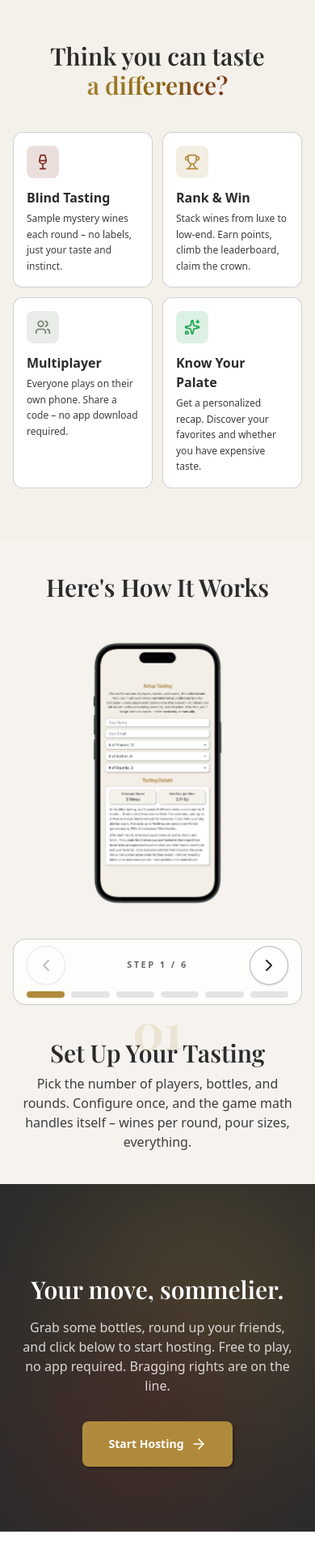
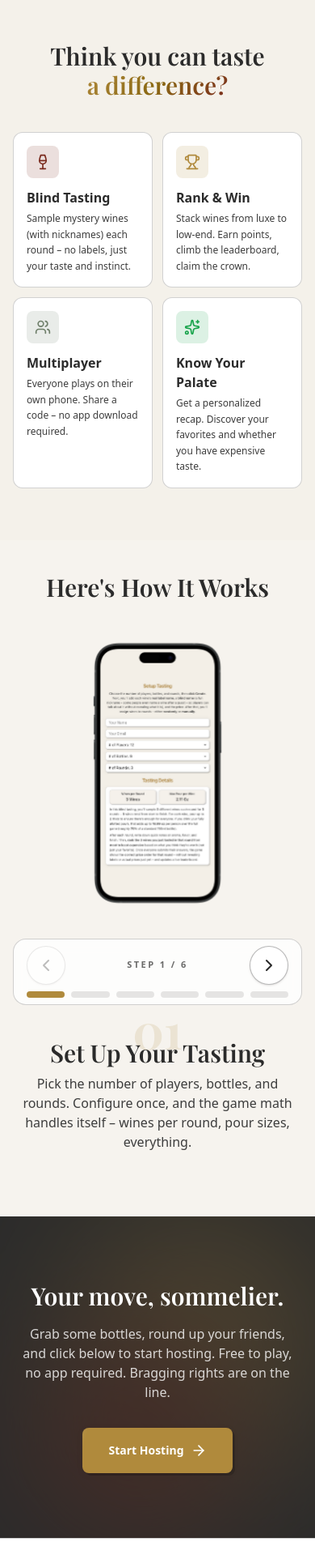
Before and after one commit to maximkali/Winey-Windsurf, a Next.js app: page / in a window 390 px wide. Shown: the part 1237-3162 px from the top of the page at 81% size. Built offline with nearby package versions, Linux system fonts and the light colour scheme.

Commit message:
Landing polish: jump link + copy tweaks
- Improved 'How does it work?' scroll targeting (nav-aware, consistent across browsers)
- Increased mobile landing offset slightly
- Feature copy: 'mystery wines (with nicknames)'
- Adjusted HowItWorks/FinalCTA spacing for centered dark CTA

```diff
--- a/src/app/page.tsx
+++ b/src/app/page.tsx
@@ -68,14 +68,22 @@ function Hero() {
                   type="button"
                   onClick={() => {
                     const el = document.getElementById('how-it-works');
-                    el?.scrollIntoView({ behavior: 'smooth', block: 'start' });
-                    // Nudge down so the user lands closer to the actual step content (not the controls).
-                    window.setTimeout(() => {
-                      window.scrollBy({
-                        top: Math.round(window.innerHeight * 0.18),
-                        behavior: 'smooth',
-                      });
-                    }, 250);
+                    if (!el) return;
+
+                    const navEl = document.querySelector('nav');
+                    const navH = navEl ? navEl.getBoundingClientRect().height : 0;
+                    const elTop = el.getBoundingClientRect().top + window.scrollY;
+
+                    // Scroll a bit past the section start so users land on the step content.
+                    const extraDown =
+                      window.innerWidth < 640
+                        ? Math.round(window.innerHeight * 0.26) // mobile: a little further down
+                        : Math.round(window.innerHeight * 0.14); // desktop/tablet: subtle
+
+                    window.scrollTo({
+                      top: Math.max(0, Math.round(elTop - navH - 12 + extraDown)),
+                      behavior: 'smooth',
+                    });
                     // Ensure refresh doesn't keep you at the anchor.
                     if (window.location.hash) {
                       window.history.replaceState(
@@ -223,7 +231,7 @@ function FeaturesBento() {
     {
       icon: Wine,
       title: 'Blind Tasting',
-      description: 'Sample mystery wines each round – no labels, just your taste and instinct.',
+      description: 'Sample mystery wines (with nicknames) each round – no labels, just your taste and instinct.',
       color: 'var(--winey-danger)',
     },
     {
@@ -345,7 +353,7 @@ function HowItWorks() {
   };
 
   return (
-    <section id="how-it-works" className="relative bg-[color:var(--winey-surface)] py-10 sm:py-32 overflow-hidden scroll-mt-24">
+    <section id="how-it-works" className="relative bg-[color:var(--winey-surface)] pt-10 pb-20 sm:py-32 overflow-hidden scroll-mt-24">
       {/* Hidden Preloader: Pre-fetch images for the NEXT step so they appear instantly */}
       <div className="hidden">
         {GAME_STEPS.map((step, idx) => {
@@ -538,7 +546,7 @@ function HowItWorks() {
 // ============================================================================
 function FinalCTA() {
   return (
-    <section className="pt-28 pb-20 sm:py-32 px-4 sm:px-6 lg:px-8 relative overflow-hidden bg-[color:var(--winey-muted-2)]">
+    <section className="py-20 sm:py-32 px-4 sm:px-6 lg:px-8 relative overflow-hidden bg-[color:var(--winey-muted-2)]">
       {/* Subtle gradient overlay */}
       <div className="absolute inset-0 opacity-30">
         <div className="absolute top-0 left-1/4 w-[300px] sm:w-[500px] h-[300px] sm:h-[500px] rounded-full bg-[color:var(--winey-title)] blur-[100px] sm:blur-[150px]" />
```
